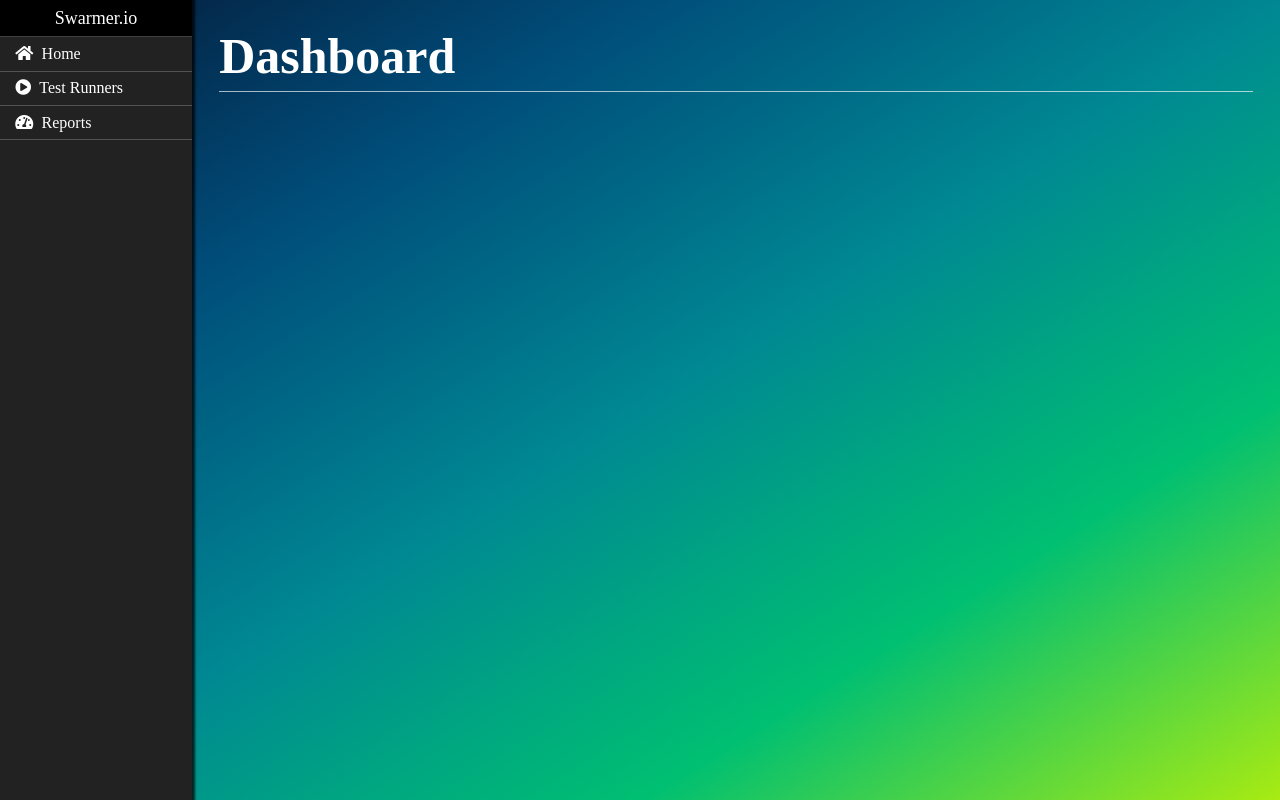
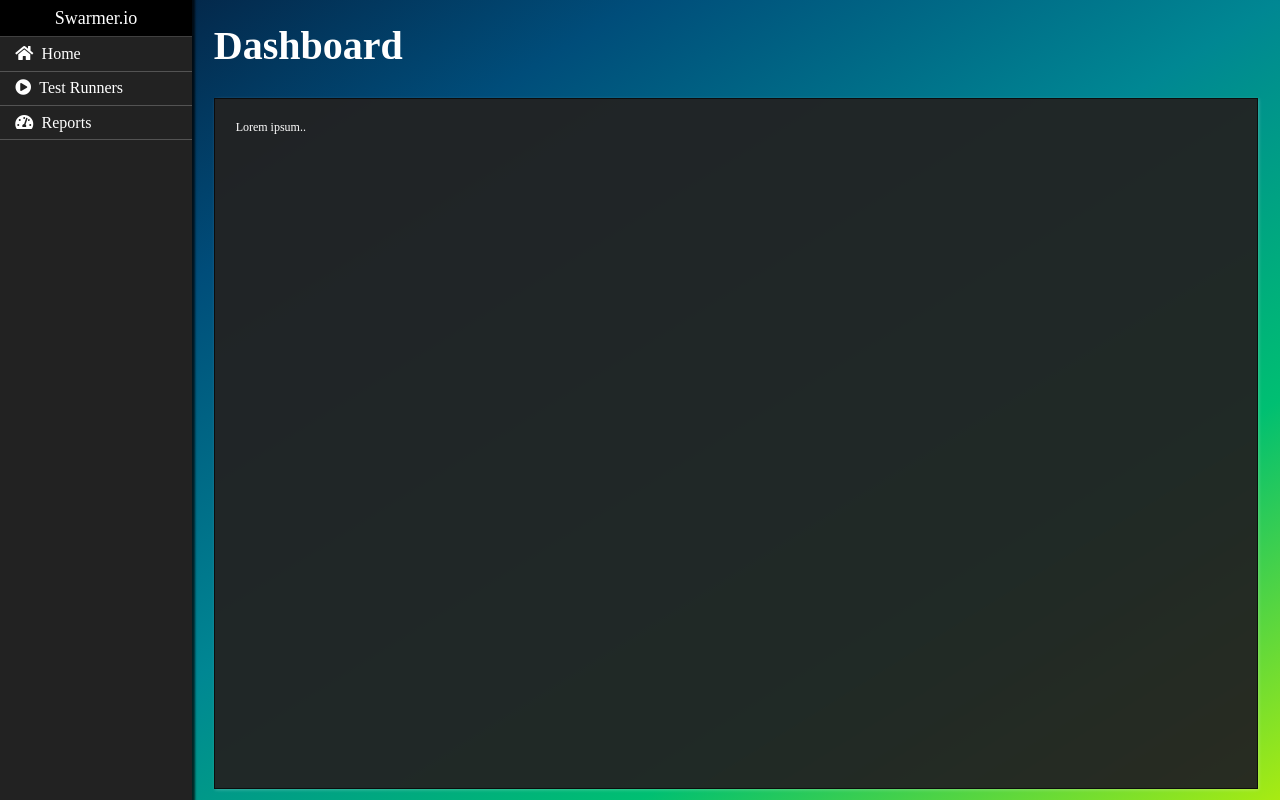
Before and after one commit to ConnerAiken/swarmer.io-dashboard, a React app: page /dashboard in a window 1280 px wide. Built offline with nearby package versions, Linux system fonts and the light colour scheme; a web font is replaced by a local one.

Commit message:
Add dashboard content div and styling to overlay colored bg

```diff
--- a/src/components/app.scss
+++ b/src/components/app.scss
@@ -84,11 +84,11 @@ h5 {
     font-size: 20px;
 }
 
-h1, h2 {
+h1, h2, h3 {
     font-family: 'Gugi', cursive;
 }
 
-h3, h4, h5 {
+h4, h5 {
     font-family: 'Nixie One', cursive;
 }
 
--- a/src/components/dashboard/controller.jsx
+++ b/src/components/dashboard/controller.jsx
@@ -18,8 +18,12 @@ export default class Dashboard extends React.Component {
                 </ul>
             </div>
             <div id="dashboard">
-                <h2>Dashboard</h2>
-                <hr style={{width: '100%'}}/>
+                <div id="dashboard-header">
+                    <h3>Dashboard</h3>
+                </div>
+                <div id="dashboard-content">
+                    <p>Lorem ipsum..</p>
+                </div>
             </div>
         </div>
       );
--- a/src/components/dashboard/styles.scss
+++ b/src/components/dashboard/styles.scss
@@ -71,8 +71,20 @@
     }
 
     #dashboard {
-        padding: 2.5%;
+        padding: 2% 2% 1% 2%;
         grid-area: right;
         color: white;
     }
+
+    #dashboard-header {
+        height: 10%;
+    }
+
+    #dashboard-content {
+        height: 90%;
+        padding: 2%;
+        box-shadow: 1px 1px 3px rgba(255, 255, 255, 0.23);
+        border: 1px solid rgba(0, 0, 0, 0.65);
+        background: rgba(34, 34, 34, .95);
+    }
 }
```
